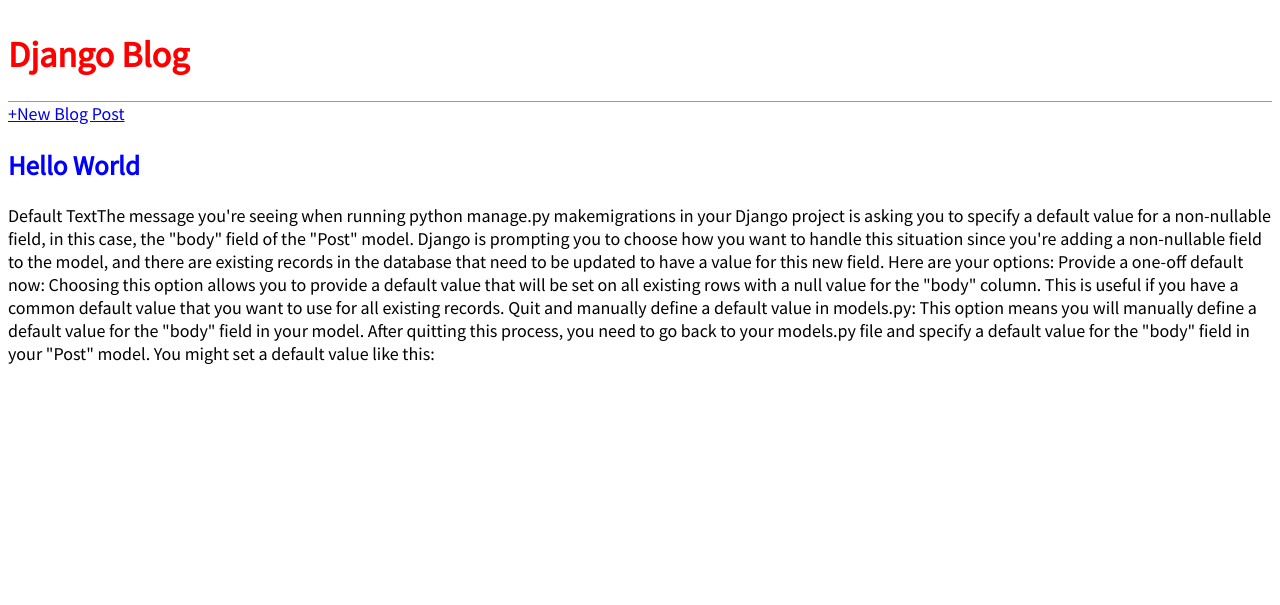
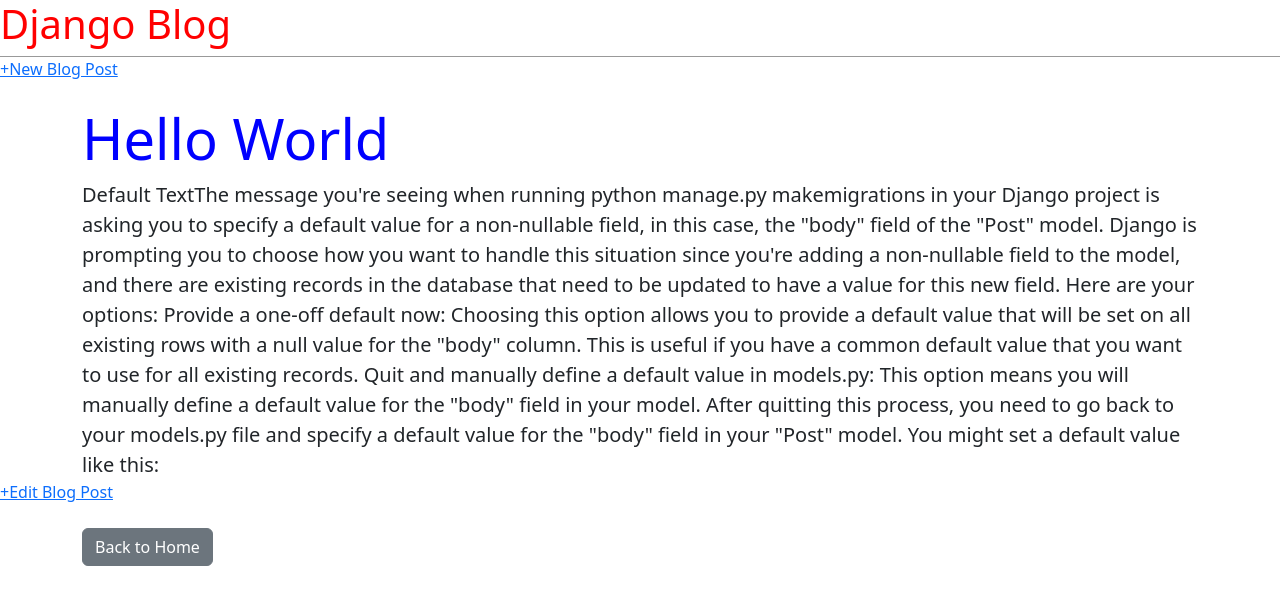
Before and after one commit to khabindra/Blog_Project-Using-Django, a Django app: page /post/1/ in a window 1280 px wide. Shown: the top 605 px of the page. Run offline with Django 4.2, Linux system fonts and the light colour scheme; data comes from the database, SQL or seed files in the repository; both versions use the stored data as it was after the commit; some libraries are stand-ins or nearby versions.

Commit message:
I wrote a code for the updating the content of post in blog

```diff
--- a/blog_project/blog/urls.py
+++ b/blog_project/blog/urls.py
@@ -1,9 +1,11 @@
 from django.urls import path
-from .views import BlogListView,DetailView,BlogCreateView
+from .views import BlogListView,DetailView,BlogCreateView,BlogUpdateView
 urlpatterns = [
     path('',BlogListView.as_view(),name='home'),
     path('post/<int:pk>/',DetailView.as_view(),name='post_detail'),
     path('post/new/',BlogCreateView.as_view(),name='post_new'),
+    path('post/<int:pk>/edit/',BlogUpdateView.as_view(),name='post_edit'),
+
 
 
 
--- a/blog_project/blog/views.py
+++ b/blog_project/blog/views.py
@@ -1,6 +1,6 @@
 from django.shortcuts import render
 from django.views.generic import ListView,DetailView
-from django.views.generic.edit import CreateView
+from django.views.generic.edit import CreateView,UpdateView
 from .models import Post
 # Create your views here
 class BlogListView(ListView):
@@ -15,3 +15,8 @@
     model = Post
     template_name = "post_new.html"
     fields = '__all__'
+
+class BlogUpdateView(UpdateView):
+    model = Post
+    template_name = "post_edit.html"
+    fields = ['title','body']
--- a/blog_project/templates/base.html
+++ b/blog_project/templates/base.html
@@ -9,6 +9,8 @@
         <meta name="viewport" content="width=device-width, initial-scale=1">
         <link rel="stylesheet" href="{% static 'css/base.css' %}">
         <link href='https://fonts.googleapis.com/css?family=Source+Sans+Pro:400' rel='stylesheet'>
+        <link rel="stylesheet" href="https://cdn.jsdelivr.net/npm/bootstrap/dist/css/bootstrap.min.css">
+
     </head>
     <body>
         <header>
@@ -25,6 +27,6 @@
 
             {% endblock %}
         </div>
-
+        <script src="https://cdn.jsdelivr.net/npm/bootstrap/dist/js/bootstrap.min.js"></script>
     </body>
 </html>
--- a/blog_project/templates/post_detail.html
+++ b/blog_project/templates/post_detail.html
@@ -1,8 +1,16 @@
 {% extends 'base.html' %}
 
 {% block content %}
-<div class="post-entry">
-    <h2>{{object.title}}</h2>
-    <p>{{object.body}}</p>
+<div class="container mt-4">
+    <div class="post-entry">
+        <h2 class="display-4">{{ object.title }}</h2>
+        <p class="lead">{{ object.body }}</p>
+    </div>
 </div>
+<a href="{% url 'post_edit' post.pk %}" >+Edit Blog Post</a>
+<div class="container mt-4">
+    <a href="{% url 'home' %}" class="btn btn-secondary">Back to Home</a>
+</div>
+
+
 {% endblock %}
```
Also changed, not shown: blog_project/templates/post_edit.html (added, +10 -0 lines), blog_project/templates/post_new.html (+8 -4 lines), blog_project/db.sqlite3.
